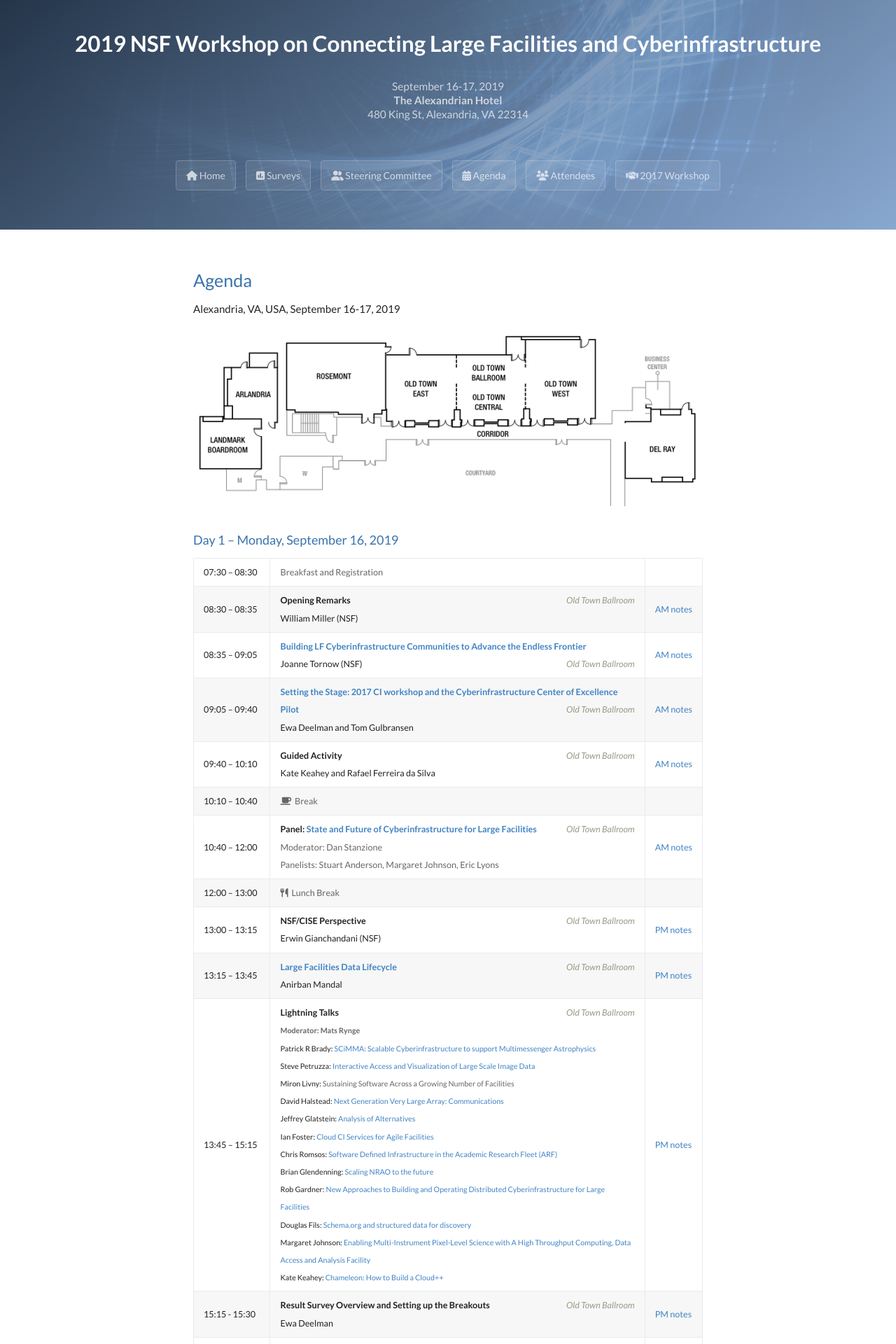
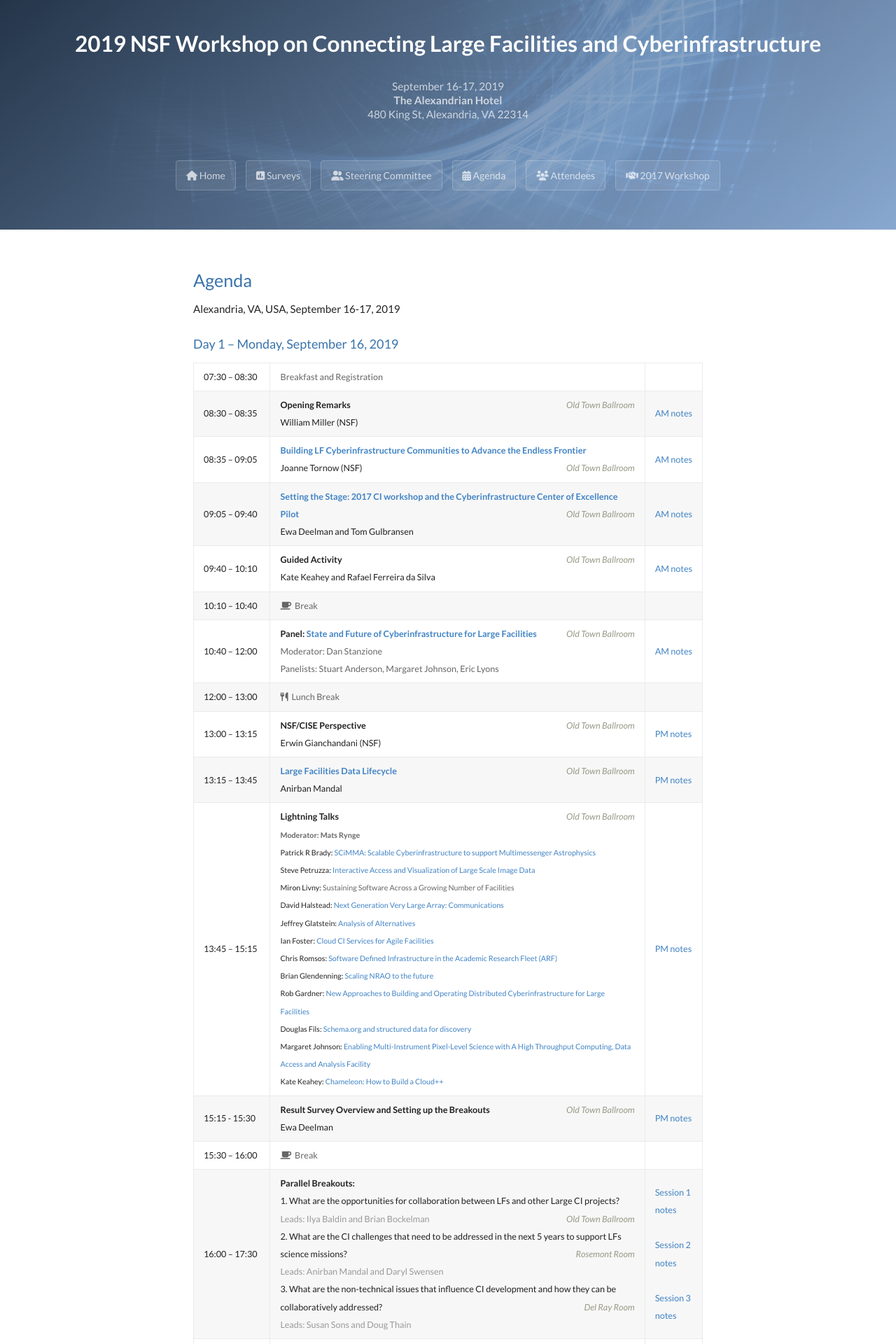
Before and after one commit to facilitiesci/facilitiesci.github.io, a Jekyll site: the page built from agenda.md, in a window 1280 px wide. Shown: the top 1920 px of the page at 70% size. Built offline with Jekyll 4.4.1, drawn with Linux system fonts in a browser that asks for light colours; nearby versions of some CDN libraries.

Commit message:
Update agenda.md

```diff
--- a/agenda.md
+++ b/agenda.md
@@ -14,8 +14,6 @@
 # Agenda
 
 Alexandria, VA, USA, September 16-17, 2019
-
-<img src="assets/images/meeting-rooms.png">
 
 ### Day 1 – Monday, September 16, 2019
 
@@ -48,3 +46,5 @@
 | 14:30 – 15:00	| **Breakout Summaries**<span class="room">Old Town Ballroom</span><br />Top 3-5 findings and recommendations from each group | <a href="https://docs.google.com/document/d/1Jnuy7ID3KvvsTiPaHyU5bOq8PqT9aRHuWCYbP4Lr9WI/edit?usp=sharing">PM&nbsp;notes</a>
 | 15:00 – 15:15	| **Wrap-up**<span class="room">Old Town Ballroom</span> | <a href="https://docs.google.com/document/d/1Jnuy7ID3KvvsTiPaHyU5bOq8PqT9aRHuWCYbP4Lr9WI/edit?usp=sharing">PM&nbsp;notes</a>
 | | **<a href="https://tinyurl.com/lf-ci-thoughts" target="_blank">Final Thoughts</a>: Please add yours here** |
+
+<img src="assets/images/meeting-rooms.png">
```
